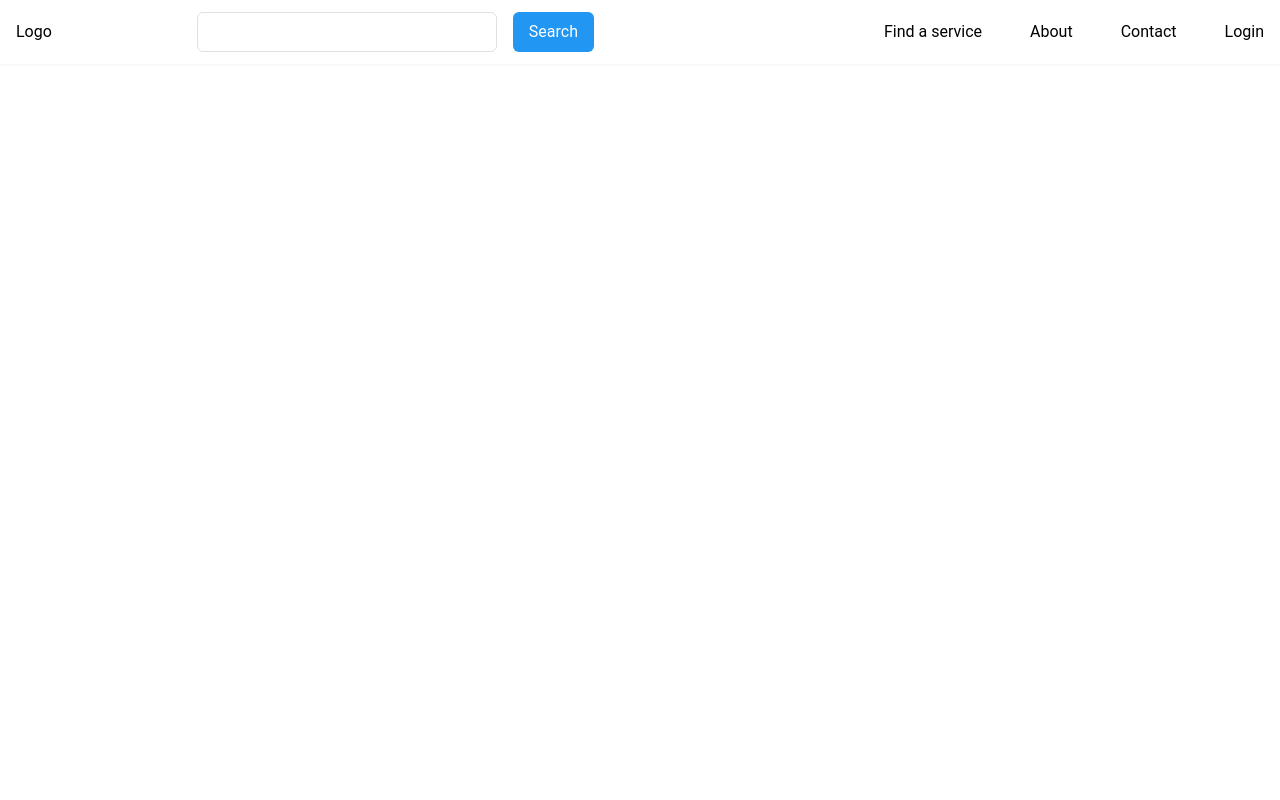
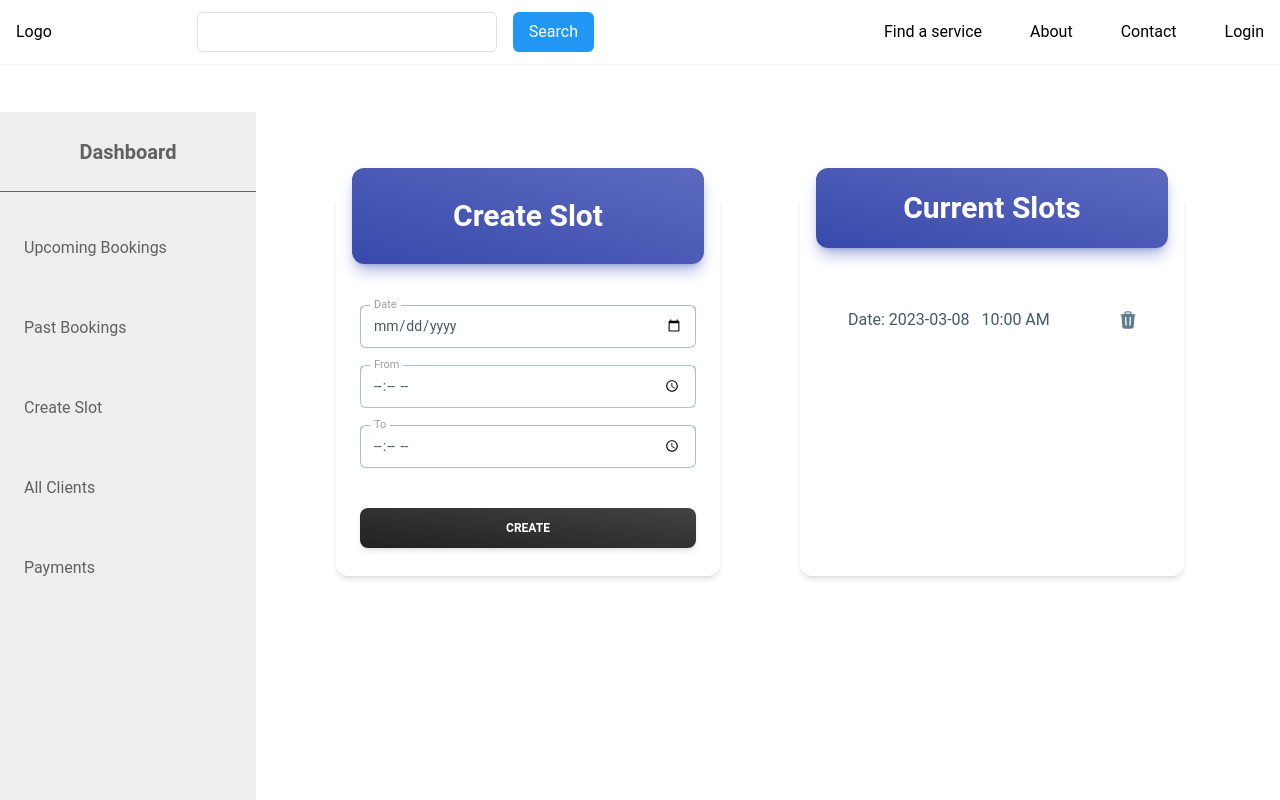
Before and after one commit to gautamchangedia15/LegalConnect, a React (Vite) app in the folder frontend/: page /provider/dashboard/createbooking in a window 1280 px wide. Shown: the top 800 px of the page. Built offline with nearby package versions, Linux system fonts and the light colour scheme; no server answers; the HTML template or start-up script is replaced by a standard one.

Commit message:
created lawyerDashboard

```diff
--- a/frontend/package.json
+++ b/frontend/package.json
@@ -23,7 +23,7 @@
     "react": "^18.2.0",
     "react-dom": "^18.2.0",
     "react-redux": "^9.1.0",
-    "react-router-dom": "^6.22.2",
+    "react-router-dom": "^6.22.3",
     "redux": "^5.0.1",
     "redux-thunk": "^3.1.0",
     "tailwind-merge": "^2.2.2",
--- a/frontend/src/App.jsx
+++ b/frontend/src/App.jsx
@@ -12,7 +12,6 @@ import { Route, BrowserRouter as Router, Routes } from "react-router-dom";
 import ClientLogin from "./components/Authentication/Client/Login/ClientLogin";
 import ClientRegistration from "./components/Authentication/Client/Register/ClientRegistration";
 import LawyerRegister from "./components/Authentication/Lawyer/Register/LawyerRegister";
-import AdditionalDetailsPage from "./components/Authentication/Lawyer/Register/AdditionalDetailsPage";
 import LawyerLogin from "./components/Authentication/Lawyer/Login/LawyerLogin";
 
 import AppointmentBooking from "./components/AppointmentBooking/AppointmentBooking";
@@ -82,11 +81,7 @@ export default function App() {
             element={<ClientRegistration />}
           />
           {/* Lawyer */}
-          <Route
-            exact
-            path="/additional-details"
-            element={<AdditionalDetailsPage />}
-          />
+
           <Route exact path="/lawyerLogin" element={<LawyerLogin />} />
           <Route
             exact
@@ -112,7 +107,7 @@ export default function App() {
         </Routes>
         {/* dashboard */}
 
-        {role && role == "Provider" ? (
+        {true ? (
           <Routes>
             <Route
               exact
@@ -143,6 +138,7 @@ export default function App() {
         ) : (
           <></>
         )}
+        {/* <Dashboard/> */}
       </Router>
 
       <Footer />
--- a/frontend/src/components/Footer/Footer.jsx
+++ b/frontend/src/components/Footer/Footer.jsx
@@ -2,7 +2,7 @@ import { Typography } from "@material-tailwind/react";
 
 export function Footer() {
   return (
-    <footer className="flex w-full flex-row flex-wrap items-center justify-center gap-y-6 gap-x-12 border-t border-blue-gray-50 py-6 text-center md:justify-between px-4 md:px-12">
+    <footer className="  bottom-0 left-0 right-0 bg-white flex w-full flex-row flex-wrap items-center justify-center gap-y-6 gap-x-12 border-t border-blue-gray-50 py-6 text-center md:justify-between px-4 md:px-12">
       <Typography color="blue-gray" className="font-normal">
         &copy; Legal Connect
       </Typography>
--- /dev/null
+++ b/frontend/src/components/LawyerDashboard/LawyerDashboard.jsx
@@ -0,0 +1,9 @@
+import React from 'react'
+
+function LawyerDashboard() {
+  return (
+    <div>LawyerDashboard</div>
+  )
+}
+
+export default LawyerDashboard
--- a/frontend/src/components/lspDashboard/Features/Createbooking.jsx
+++ b/frontend/src/components/lspDashboard/Features/Createbooking.jsx
@@ -1,13 +1,100 @@
-import React from "react";
+import {
+  Card,
+  CardHeader,
+  CardBody,
+  CardFooter,
+  Typography,
+  Input,
+  Checkbox,
+  Button,
+  List,
+  ListItem,
+  ListItemSuffix,
+  IconButton,
+} from "@material-tailwind/react";
 import SideDashboard from "../SideDashboard";
 
-const Createbooking = () => {
+function TrashIcon() {
   return (
-    <>
-      <SideDashboard />
-      <div>Createbooking</div>
-    </>
+    <svg
+      xmlns="http://www.w3.org/2000/svg"
+      viewBox="0 0 24 24"
+      fill="currentColor"
+      className="h-5 w-5"
+    >
+      <path
+        fillRule="evenodd"
+        d="M16.5 4.478v.227a48.816 48.816 0 013.878.512.75.75 0 11-.256 1.478l-.209-.035-1.005 13.07a3 3 0 01-2.991 2.77H8.084a3 3 0 01-2.991-2.77L4.087 6.66l-.209.035a.75.75 0 01-.256-1.478A48.567 48.567 0 017.5 4.705v-.227c0-1.564 1.213-2.9 2.816-2.951a52.662 52.662 0 013.369 0c1.603.051 2.815 1.387 2.815 2.951zm-6.136-1.452a51.196 51.196 0 013.273 0C14.39 3.05 15 3.684 15 4.478v.113a49.488 49.488 0 00-6 0v-.113c0-.794.609-1.428 1.364-1.452zm-.355 5.945a.75.75 0 10-1.5.058l.347 9a.75.75 0 101.499-.058l-.346-9zm5.48.058a.75.75 0 10-1.498-.058l-.347 9a.75.75 0 001.5.058l.345-9z"
+        clipRule="evenodd"
+      />
+    </svg>
   );
-};
+}
+export default function Createbooking() {
+  return (
+    <div className="flex ">
+    <SideDashboard/>
+    <div className="flex gap-20 justify-around mt-48">
 
-export default Createbooking;
+      <Card className="w-96 h-96 ml-20 ">
+        <CardHeader
+          variant="gradient"
+          color="indigo"
+          className="mb-4 grid h-24 place-items-center"
+          >
+          <Typography variant="h3" color="">
+            Create Slot
+          </Typography>
+        </CardHeader>
+        <CardBody className="flex flex-col gap-4">
+          <Input label="Date" type="date" size="lg" />
+          <Input label="From" type="time" size="lg" />
+          <Input label="To" type="time" size="lg" />
+          <div className="-ml-2.5">
+          </div>
+        </CardBody>
+        <CardFooter className="pt-0">
+          <Button variant="gradient" fullWidth>
+            Create
+          </Button>
+
+
+        </CardFooter>
+      </Card>
+      <Card className="w-96 h-96">
+        <CardHeader
+          variant="gradient"
+          color="indigo"
+          className="mb-4 grid h-20 place-items-center">
+          <Typography variant="h3" color="">
+            Current Slots
+          </Typography>
+        </CardHeader>
+        <CardBody>
+          <List>
+            <ListItem ripple={false} className="py-1 pr-1 pl-4 ">
+              <div className="flex gap-3">
+
+                <div>
+
+                  Date: 2023-03-08
+                </div>
+                <div>
+                  10:00 AM
+                </div>
+              </div>
+              <ListItemSuffix>
+                <IconButton variant="text" color="blue-gray">
+                  <TrashIcon />
+                </IconButton>
+              </ListItemSuffix>
+            </ListItem>
+
+          </List>
+        </CardBody>
+      </Card>
+    </div>
+    </div>
+
+  );
+}
--- /dev/null
+++ b/frontend/src/components/lspDashboard/Features/Slots/Slot/Slot.jsx
@@ -0,0 +1,31 @@
+import { Card, CardBody, Chip, Typography } from '@material-tailwind/react'
+import React from 'react'
+
+function Slot() {
+  return (
+    <div>
+        <Card className='w-[300px] mt-1'>
+            <CardBody className='p-8'>
+                <Typography  variant="lead" color="blue-gray" className="mb-2">
+                    Client: Mr. Rahul Gandhi
+                </Typography>
+                <div className=' justify-between items-center '>
+                <Chip color="green" value="ongoing" className='w-fit'/>
+                <Typography variant="paragraph" color="blue-gray" className="">
+                    Date: 2023-03-08
+                </Typography>
+
+                <Typography variant="paragraph" color="blue-gray" className="mb-2">
+                    Time: 10:00 AM - 11:00 AM
+                </Typography>
+                </div>
+                <Typography variant="paragraph" color="blue-gray" className="mb-2">
+                    Lorem ipsum dolor sit amet consectetur adipisicing elit....
+                </Typography>
+            </CardBody>
+        </Card>
+    </div>
+  )
+}
+
+export default Slot
--- /dev/null
+++ b/frontend/src/components/lspDashboard/Features/Slots/Slots.jsx
@@ -0,0 +1,15 @@
+import React from 'react'
+import Slot from './Slot/Slot'
+
+function Slots() {
+  return (
+    <div className='flex gap-4 flex-wrap'>
+        <Slot/>
+        <Slot/>
+        <Slot/>
+        <Slot/>
+    </div>
+  )
+}
+
+export default Slots
--- a/frontend/src/components/lspDashboard/Features/UpcommingSlots.jsx
+++ b/frontend/src/components/lspDashboard/Features/UpcommingSlots.jsx
@@ -1,12 +1,17 @@
 import React from "react";
 import SideDashboard from "../SideDashboard";
+import Slots from "./Slots/Slots";
 
 const UpcommingSlots = () => {
   return (
-    <>
+    <div className="flex gap-2">
       <SideDashboard />
-      <div>UpcommingSlots</div>
-    </>
+      <div className="mt-20">
+        <h1 className="text-2xl font-bold text-center">Upcomming Slots</h1>
+
+        <Slots/>
+      </div>
+    </div>
   );
 };
 
--- a/frontend/src/components/lspDashboard/SideDashboard.jsx
+++ b/frontend/src/components/lspDashboard/SideDashboard.jsx
@@ -1,13 +1,33 @@
 import React from "react";
 import { Link } from "react-router-dom";
+
 const SideDashboard = () => {
   return (
-    <div className="h-screen w-[20vw] mt-14 flex flex-col justify-evenly">
-      <Link to={"/provider/dashboard/upcomingslots"}>Upcoming Booking</Link>
-      <Link to={"/provider/dashboard/pastbooking"}>Past Booking</Link>
-      <Link to={"/provider/dashboard/createbooking"}>Create slot</Link>
-      <Link to={"/provider/dashboard/clients"}>All Clients</Link>
-      <Link to={"/provider/dashboard/payments"}>Payments</Link>
+    <div className="h-screen w-64 bg-gray-200 text-gray-700 overflow-y-auto mt-28">
+      <div className="flex items-center justify-center h-20 border-b border-gray-700">
+        <h1 className="text-xl font-bold">Dashboard</h1>
+      </div>
+
+      <div className="p-4">
+        {/* <h2 className="text-lg font-semibold mb-4">Men  u</h2> */}
+        <nav className="flex flex-col gap-10 mt-5">
+          <Link to="/provider/dashboard/upcomingslots" className=" p-2 rounded-lg block py-2 hover:bg-gray-50 transition duration-200">
+            Upcoming Bookings
+          </Link>
+          <Link to="/provider/dashboard/pastbooking" className="p-2 rounded-lg block py-2 hover:bg-gray-50 transition duration-200">
+            Past Bookings
+          </Link>
+          <Link to="/provider/dashboard/createbooking" className="p-2 rounded-lg block py-2 hover:bg-gray-50 transition duration-200">
+            Create Slot
+          </Link>
+          <Link to="/provider/dashboard/clients" className="p-2 rounded-lg block py-2 hover:bg-gray-50 transition duration-200">
+            All Clients
+          </Link>
+          <Link to="/provider/dashboard/payments" className="p-2 rounded-lg block py-2 hover:bg-gray-50 transition duration-200">
+            Payments
+          </Link>
+        </nav>
+      </div>
     </div>
   );
 };
```
Also changed, not shown: frontend/src/components/Authentication/Lawyer/Register/LawyerRegister.jsx (+123 -70 lines), 1 other file (tests, documents, lock files or other folders).
